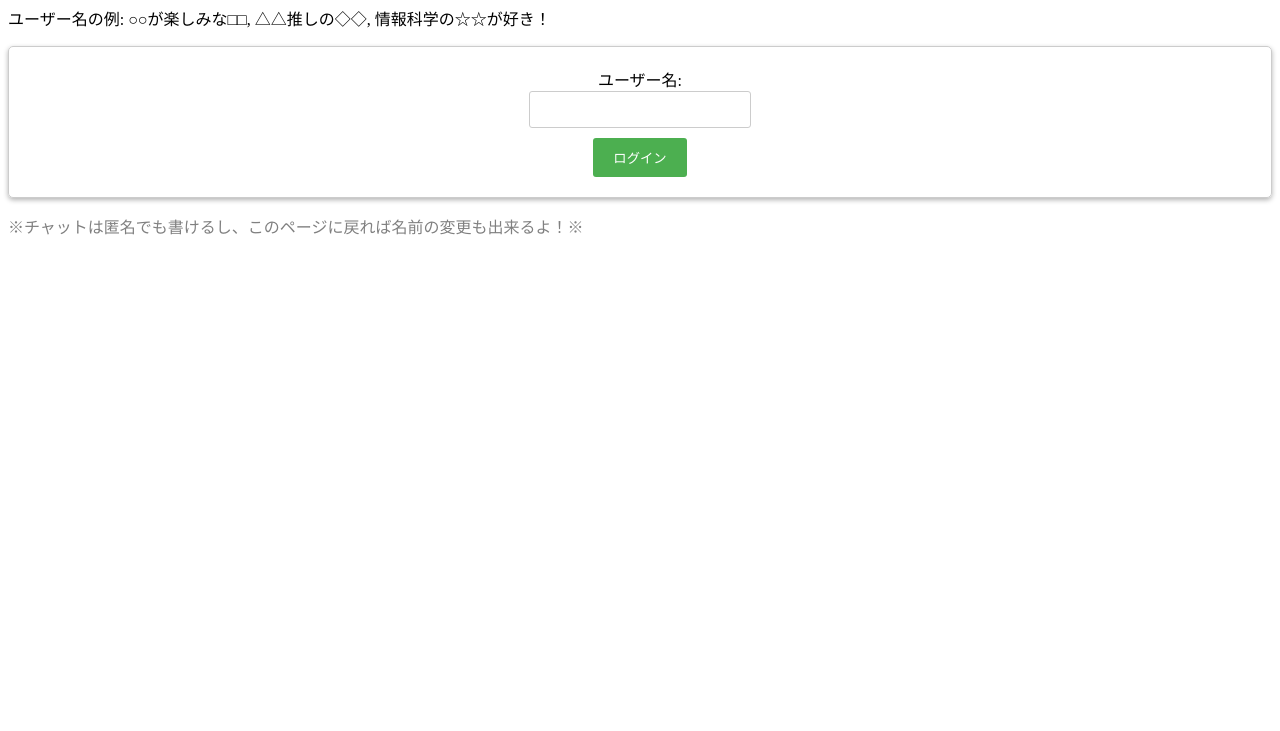
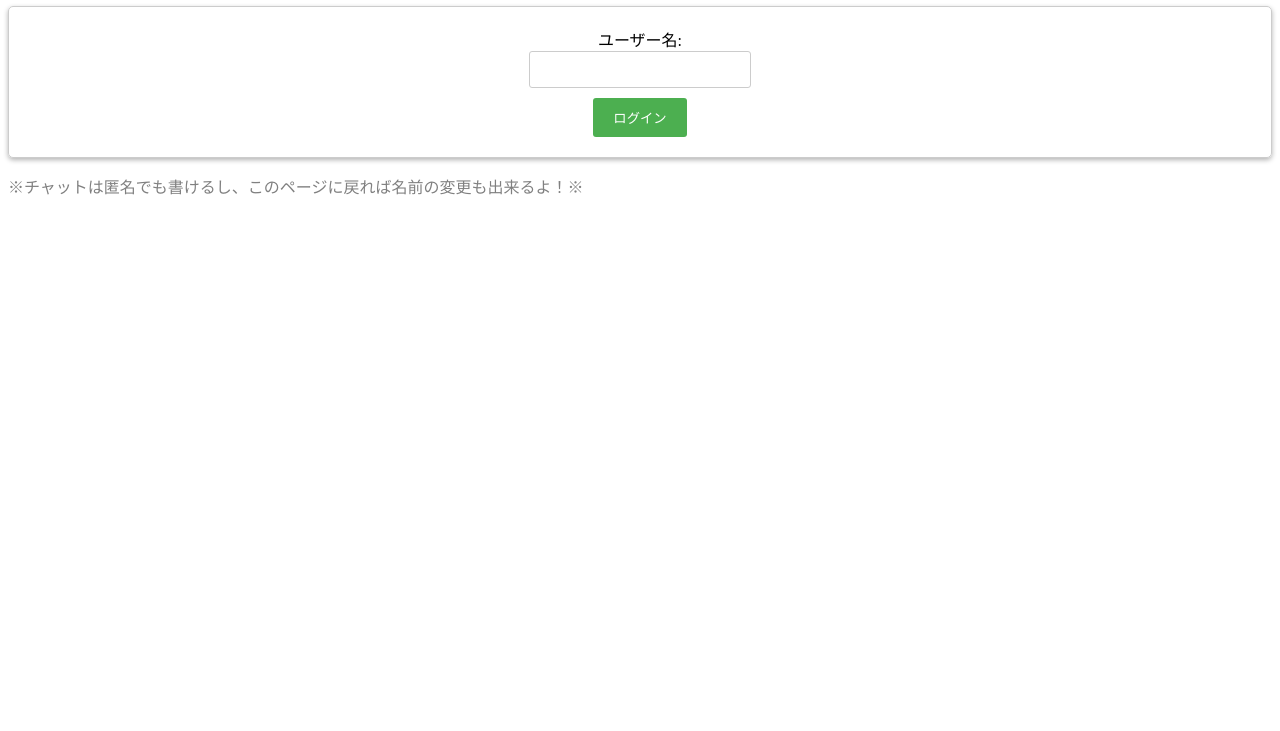
Before and after one commit to stumn/chatWithMemoPad, a website: page public/login.html in a window 1280 px wide. Shown: the part 69-800 px from the top of the page. Drawn offline with Linux system fonts and the light colour scheme.

Commit message:
login page

```diff
--- a/public/login.html
+++ b/public/login.html
@@ -39,7 +39,6 @@
 <body>
     <div class="login-container">
         <h2>ログイン</h2>
-        <p>ユーザー名の例: ○○が楽しみな□□, △△推しの◇◇, 情報科学の☆☆が好き！</p>
 
         <form action="/login" method="post">
             <label for="username">ユーザー名:</label>
```
